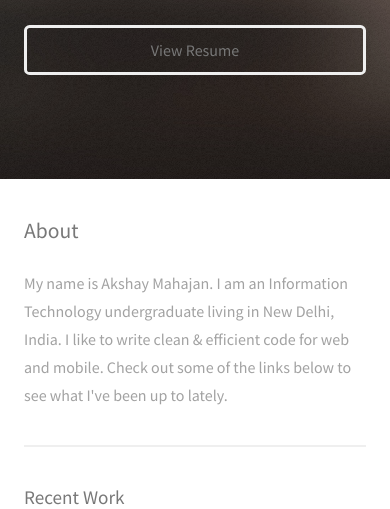
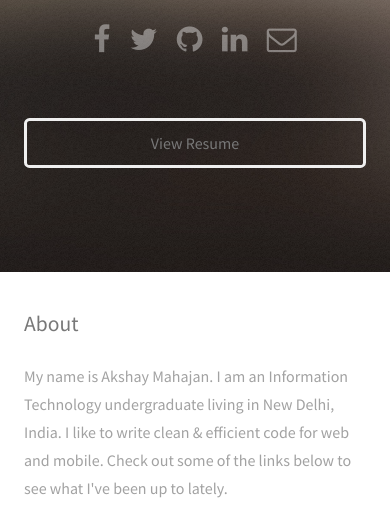
Before and after one commit to akshayymahajan/akshayymahajan.github.io, a plain HTML site: page index.html in a window 390 px wide. Shown: the part 274-783 px from the top of the page. Drawn offline with Linux system fonts and the light colour scheme.

Commit message:
Fixed Mobile View

```diff
--- a/assets/css/main.css
+++ b/assets/css/main.css
@@ -83,6 +83,10 @@
 
 	.container {
 		width: 960px;
+	}
+
+	.mobile-top-contact {
+		display: none;
 	}
 
 	@media screen and (max-width: 1800px) {
@@ -2911,6 +2915,12 @@
 			width: 100%;
 		}
 
+		.mobile-top-contact {
+			display: block;
+		}
+		.mobile-top-contact a {
+			color: rgba(255, 255, 255, 0.4);
+		}
 		/* Header */
 
 			#header {
--- a/index.html
+++ b/index.html
@@ -13,6 +13,13 @@
 				<a href="#" class="image avatar"><img src="images/avatar.jpg" alt="" /></a>
 				<h1><strong>Akshay Mahajan</strong><br />
 				Developer</h1><br>
+				<ul class="icons mobile-top-contact">
+					<li><a href="https://facebook.com/akshaym94" target="_blank" class="icon fa-facebook"><span class="label">Facebook</span></a></li>
+					<li><a href="https://twitter.com/akshayym94" target="_blank" class="icon fa-twitter"><span class="label">Twitter</span></a></li>
+					<li><a href="https://github.com/akshayymahajan" target="_blank" class="icon fa-github"><span class="label">Github</span></a></li>
+					<li><a href="https://www.linkedin.com/in/akshaym94" target="_blank" class="icon fa-linkedin"><span class="label">LinkedIn</span></a></li>
+					<li><a href="mailto:akshayym94@gmail.com" target="_blank" class="icon fa-envelope-o"><span class="label">Email</span></a></li>
+				</ul><br>
 				<ul class="actions">
 					<li><a href="https://docs.google.com/document/d/1vrJIVWSrdy72deh9tz75vDqiTN6yoqgR-epcfUEXffU/edit?usp=sharing" target="_blank" class="button">View Resume</a></li>
 				</ul>
```
